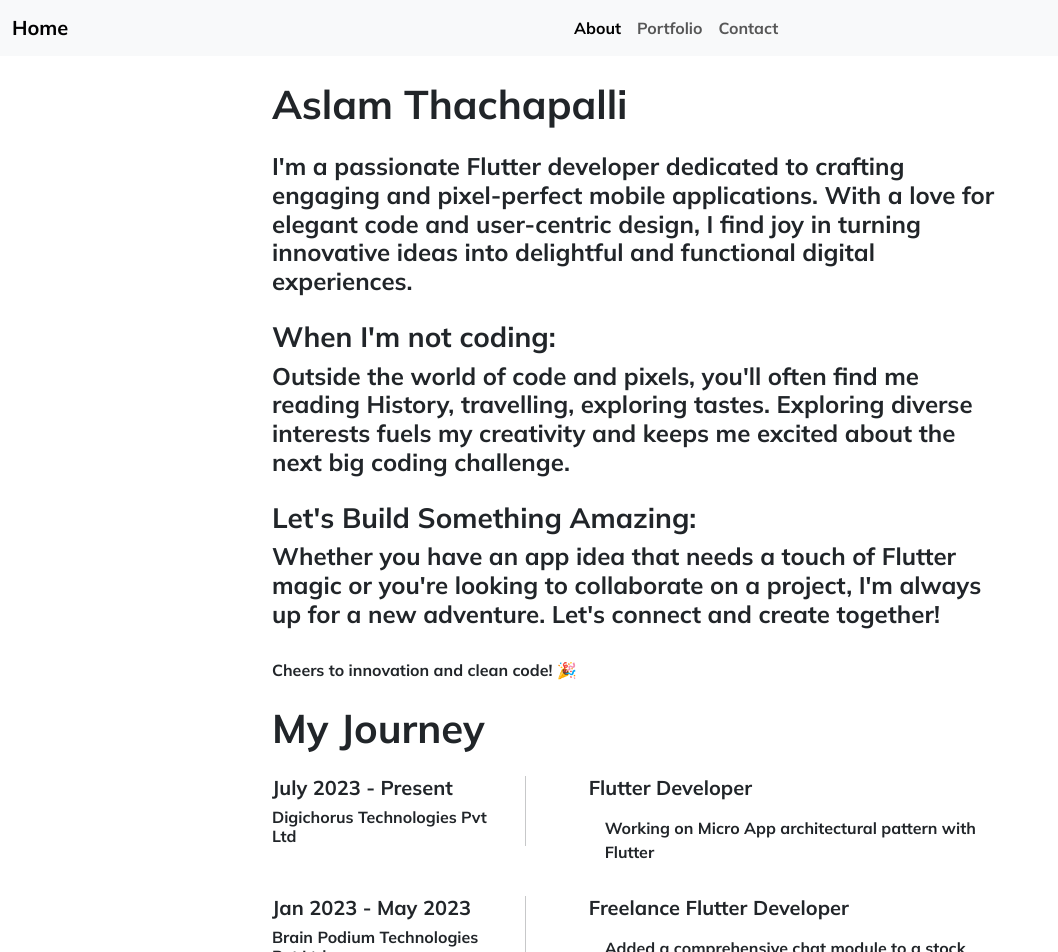
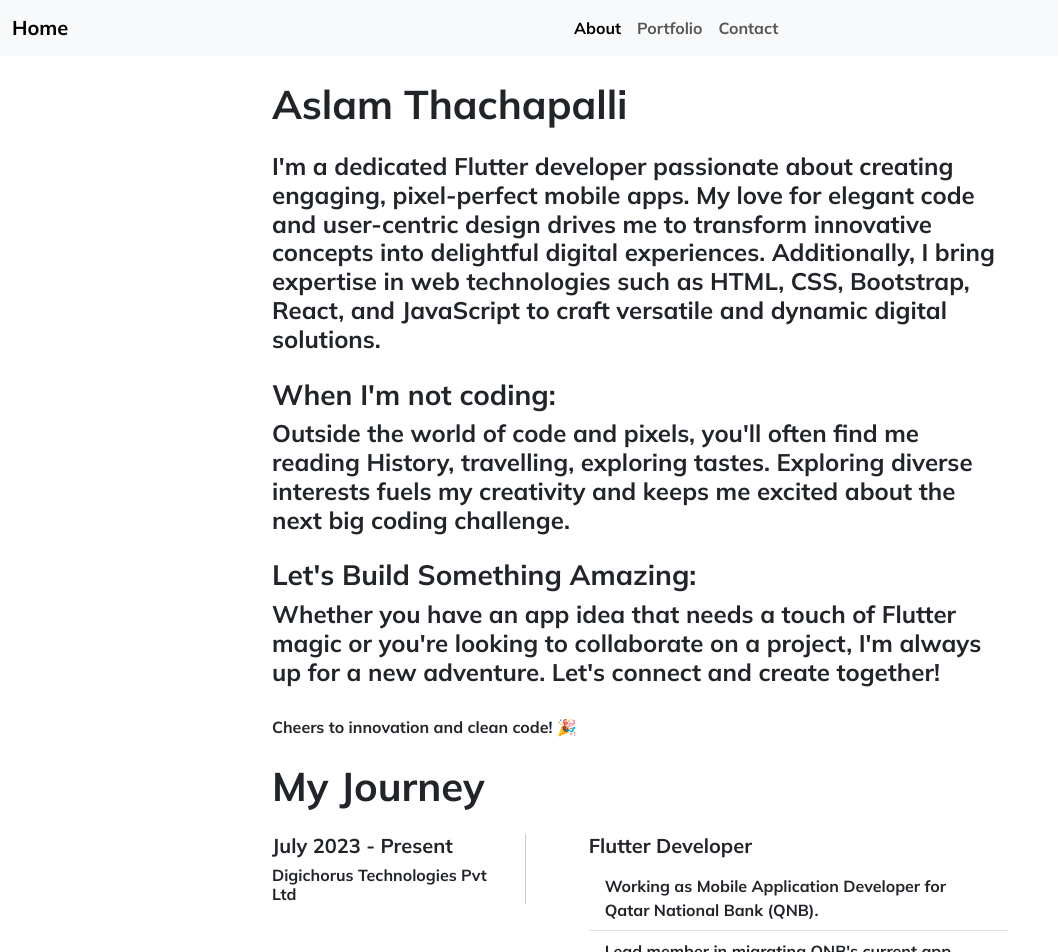
Before and after one commit to AslamThachapalli/my-personal-website, a React (Vite) app: page /info in a window 1280 px wide. Shown: the top 952 px of the page, without its empty margins (0-1058 px from the left). Built offline with nearby package versions, Linux system fonts and the light colour scheme; no server answers.

Commit message:
website updated

```diff
--- a/src/components/attributions.jsx
+++ b/src/components/attributions.jsx
@@ -1,4 +1,10 @@
 const attributions = [
+  <span>
+    Image by{" "}
+    <a href="https://www.freepik.com/free-vector/online-video-calling-with-therapist_7883236.htm#query=video%20chat&position=16&from_view=search&track=ais&uuid=87477dd1-9ab6-4006-9430-9f6d2f921385">
+      Freepik
+    </a>
+  </span>,
   <span>
     <a href="https://www.freepik.com/free-vector/delivery-staff-ride-motorcycles-shopping-concept_11878958.htm#query=food%20delivery&position=2&from_view=search&track=ais">
       Image by jcomp
@@ -39,6 +45,12 @@ const attributions = [
     </a>{" "}
     on Freepik
   </span>,
+  <span>
+    Image by{" "}
+    <a href="https://www.freepik.com/free-vector/flat-design-api-illustration_25876189.htm#query=api&position=1&from_view=search&track=sph&uuid=393eaa79-a9f7-4186-90c5-ba8179ae548c">
+      Freepik
+    </a>
+  </span>,
 ];
 
 export default attributions;
--- a/src/pages/About.jsx
+++ b/src/pages/About.jsx
@@ -11,10 +11,12 @@ const About = () => {
           <div className="col-11 col-lg-8">
             <h1 className="mt-4 mb-4">Aslam Thachapalli</h1>
             <h4 className="mt-2">
-              I'm a passionate Flutter developer dedicated to crafting engaging
-              and pixel-perfect mobile applications. With a love for elegant
-              code and user-centric design, I find joy in turning innovative
-              ideas into delightful and functional digital experiences.
+              I'm a dedicated Flutter developer passionate about creating
+              engaging, pixel-perfect mobile apps. My love for elegant code and
+              user-centric design drives me to transform innovative concepts
+              into delightful digital experiences. Additionally, I bring
+              expertise in web technologies such as HTML, CSS, Bootstrap, React,
+              and JavaScript to craft versatile and dynamic digital solutions.
             </h4>
             <h3 className="mt-4">When I'm not coding:</h3>
             <h4>
@@ -38,18 +40,28 @@ const About = () => {
                 company="Digichorus Technologies Pvt Ltd"
                 title="Flutter Developer"
                 responsibilities={[
-                  "Working on Micro App architectural pattern with Flutter",
+                  "Working as Mobile Application Developer for Qatar National Bank (QNB).",
+                  "Lead member in migrating QNB's current app, which is built with Kony framework, to flutter framework for Android, IOS and Web.",
+                  "Explored Micro-App Architecture potential in Flutter via git submodules and Melos for R&D purposes.",
+                  "I created tailored packages and plugins to meet precise needs, leveraging Platform Channels for native functionality. Additionally for web, I utilized dart-js interoperability to harness specific JavaScript libraries",
+                  "Clean Architecture approach is used to develop the app.",
+                  "Firebase Cloud Messaging (FCM) is used to integrate push notification functionality.",
                 ]}
                 link="https://www.digichorus.com/"
               />
 
               <Journey
-                period="Jan 2023 - May 2023"
+                period="Jan 2023 - June 2023"
                 company="Brain Podium Technologies Pvt Ltd"
                 title="Freelance Flutter Developer"
                 responsibilities={[
-                  "Added a comprehensive chat module to a stock market education app - Livelong Wealth",
-                  "Developed an attendance management application. It uses Face Authentication to identify the user.",
+                  "Project #1",
+                  "Integrated a comprehensive chat module into Livelong Wealth app, resulting in increased customer engagement and retention. The chat module included features such as image and video sharing, link sharing, user tagging, message reactions, push notifications and more.",
+                  "Improved UI/UX of the whole app | Added Animations | Worked on UI bug fixes.",
+                  "Project #2",
+                  "Developed two apps for a food token management system within an organization. The first app allowed users to redeem tokens using face authentication technology, while the second app served as an admin tool for user management and monitoring of token availability records.",
+                  "Used google_ml_kit and flutter_face_api packages to implement face authentication and wrote custom face comparison logic to reduce the face comparison time.",
+                  "Integrated excel to assess and update the user token usage records.",
                 ]}
                 link="https://www.brainpodium.com/"
               />
--- a/src/pages/Home.jsx
+++ b/src/pages/Home.jsx
@@ -30,7 +30,7 @@ const Home = () => {
             <h2 className="text-start mt-4">
               Feel free to snoop around on my{" "}
               <a
-                href="https://drive.google.com/file/d/1i2bIjHzc1pWQw-hl1Q-_0WDrrfysIC9J/view?usp=sharing"
+                href="https://drive.google.com/file/d/15HjIsBK5dBmaV_FNUUpwpzqHwaZ70bge/view?usp=sharing"
                 target="_blank"
                 style={{ textDecoration: "none", color: "#EFF5FE" }}
               >
--- a/src/pages/Portfolio.jsx
+++ b/src/pages/Portfolio.jsx
@@ -2,12 +2,14 @@ import { useState } from "react";
 import Header from "../components/Header";
 import Footer from "../components/Footer";
 import PortfolioTile from "../components/PortfolioTile";
+import videoChat from "../assets/video_chat.jpg";
 import netflix from "../assets/netflix-logo.jpg";
 import faceImg from "../assets/face-auth.jpg";
 import vocalis from "../assets/vocalis.jpg";
 import foodiee from "../assets/foodiee.jpg";
 import integration from "../assets/integration.jpg";
 import notes from "../assets/notes.jpg";
+import pythonApi from "../assets/python_api.jpg";
 import attributions from "../components/attributions";
 
 const Portfolio = () => {
@@ -24,6 +26,12 @@ const Portfolio = () => {
 
       <div className="container p-4">
         <div className="row d-flex justify-content-center">
+          <PortfolioTile
+            image={videoChat}
+            title="WebRTC Peer Chat"
+            description="Peer to Peer Video Chat application using WebRTC Protocol. Agora realtime messaging is used for signalling."
+            link="https://github.com/AslamThachapalli/webrtc-peer-chat"
+          />
           <PortfolioTile
             image={vocalis}
             title="Vocalis AI"
@@ -45,13 +53,13 @@ const Portfolio = () => {
           <PortfolioTile
             image={foodiee}
             title="Foodiee App"
-            description="An e-commerce app programmed in DDD architecture."
+            description="An e-commerce app programmed in DDD architecture. App contains payment integrations using Razorpay, map integration using Mapbox Api and more."
             link="https://github.com/AslamThachapalli/foodiee_app"
           />
           <PortfolioTile
             image={notes}
             title="Notes App"
-            description="A personalised notes taking app designed in DDD architecture."
+            description="A personalised notes taking app designed in DDD architecture. Bloc is used for state management and firebase as backend."
             link="https://github.com/AslamThachapalli/Notes_App"
           />
           <PortfolioTile
@@ -59,6 +67,12 @@ const Portfolio = () => {
             title="Flutter Platform Integration"
             description="An App that explores the platform channels provided by flutter."
             link="https://github.com/AslamThachapalli/flutter_platform_channels"
+          />
+          <PortfolioTile
+            image={pythonApi}
+            title="Python Social Media App"
+            description="This is backend project created using FastApi. It contains authentication, CRUD operations for a social media post plus liking and unliking a post."
+            link="https://github.com/AslamThachapalli/python-social-media-app"
           />
         </div>
       </div>
```
Also changed, not shown: src/assets/python_api.jpg (added), src/assets/video_chat.jpg (added).
